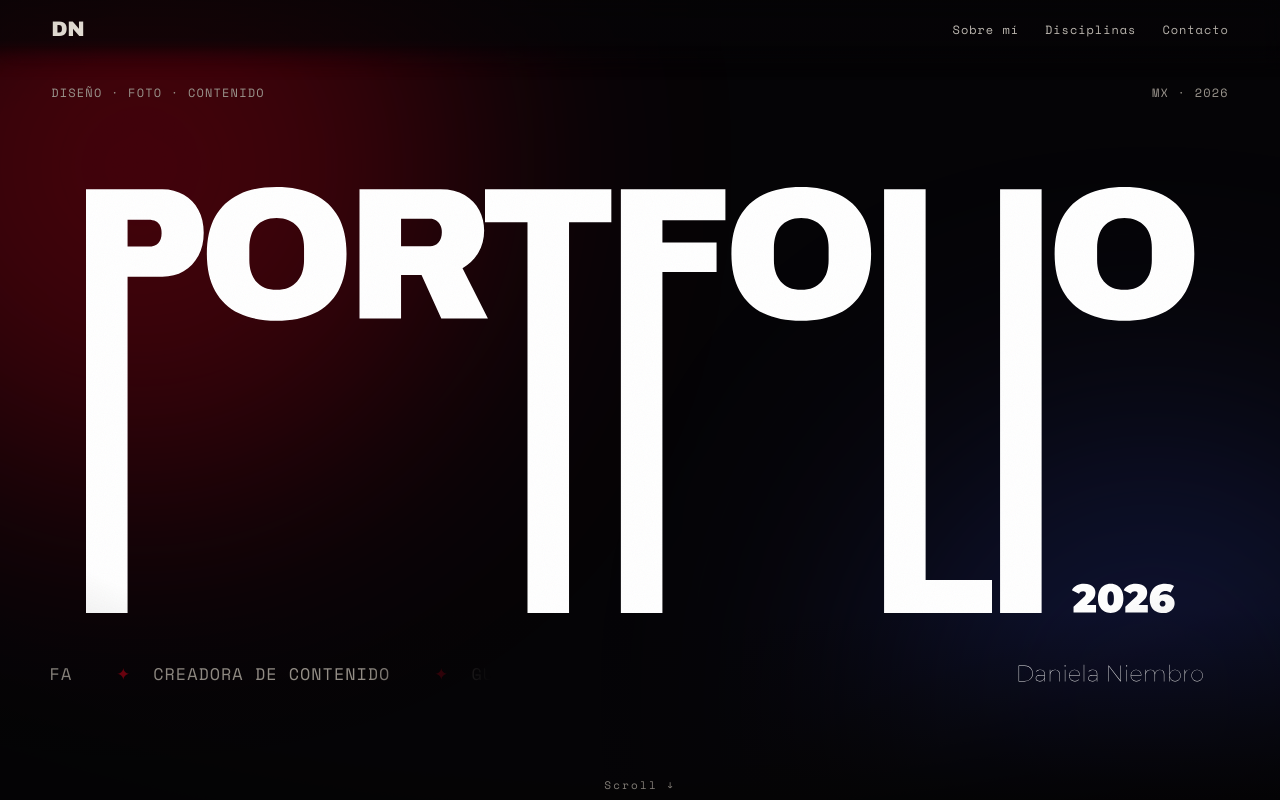
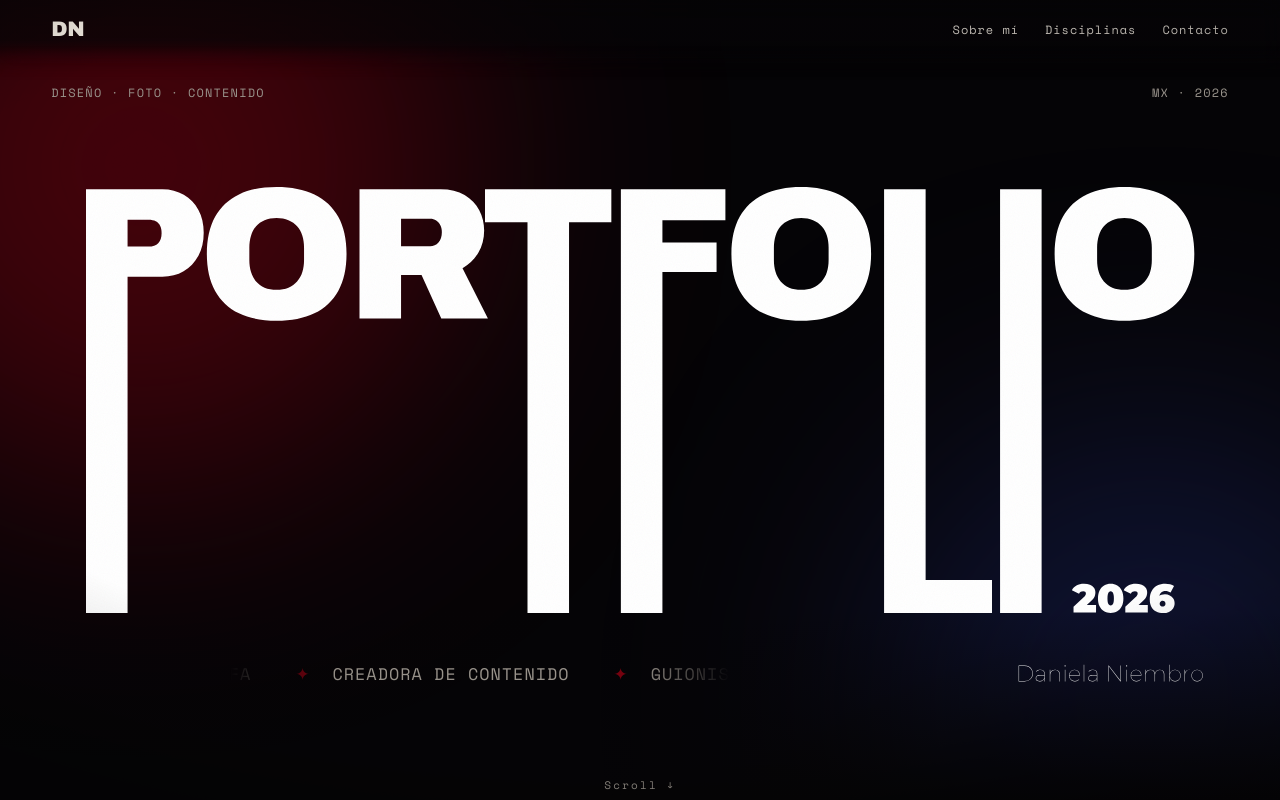
Before and after one commit to Lugojsh/D_Portfolio, a plain HTML site: page index.html in a window 1280 px wide. Shown: the top 800 px of the page. Drawn offline with nearby package versions, Linux system fonts and the light colour scheme; no server answers.

Commit message:
feat: move ticker right and add fade blur on both sides

```diff
--- a/index.html
+++ b/index.html
@@ -83,7 +83,7 @@ section{position:relative}
 .cover-glow .g2{width:44vw;height:44vw;right:-12vw;bottom:-14vw;background:var(--blue-2)}
 .cover-fig{position:absolute;inset:0;width:100%;height:100%;object-fit:contain;z-index:2;padding:clamp(16px,3.5vh,46px) clamp(16px,3vw,40px)}
 .cover-kicker{position:absolute;top:0;left:0;right:0;z-index:3;display:flex;justify-content:space-between;padding:84px clamp(20px,4vw,52px) 0;font-family:var(--mono);font-size:12px;letter-spacing:.1em;color:var(--paper-dim);text-transform:uppercase;pointer-events:none}
-.ticker{position:absolute;left:clamp(20px,4vw,52px);bottom:clamp(26px,5vh,46px);z-index:3;overflow:hidden;max-width:min(440px,46vw);mask-image:linear-gradient(90deg,#000 70%,transparent);-webkit-mask-image:linear-gradient(90deg,#000 70%,transparent);visibility:hidden}
+.ticker{position:absolute;left:clamp(160px,18vw,320px);bottom:clamp(26px,5vh,46px);z-index:3;overflow:hidden;max-width:min(500px,50vw);mask-image:linear-gradient(90deg,transparent 0%,#000 18%,#000 82%,transparent 100%);-webkit-mask-image:linear-gradient(90deg,transparent 0%,#000 18%,#000 82%,transparent 100%);visibility:hidden}
 .ticker.placed{visibility:visible}
 .ticker-track{display:inline-flex;gap:0;white-space:nowrap;animation:scrollx 22s linear infinite}
 .ticker-track span{font-family:var(--mono);font-size:inherit;letter-spacing:.06em;color:var(--paper-dim);padding:0 22px;text-transform:uppercase}
```
